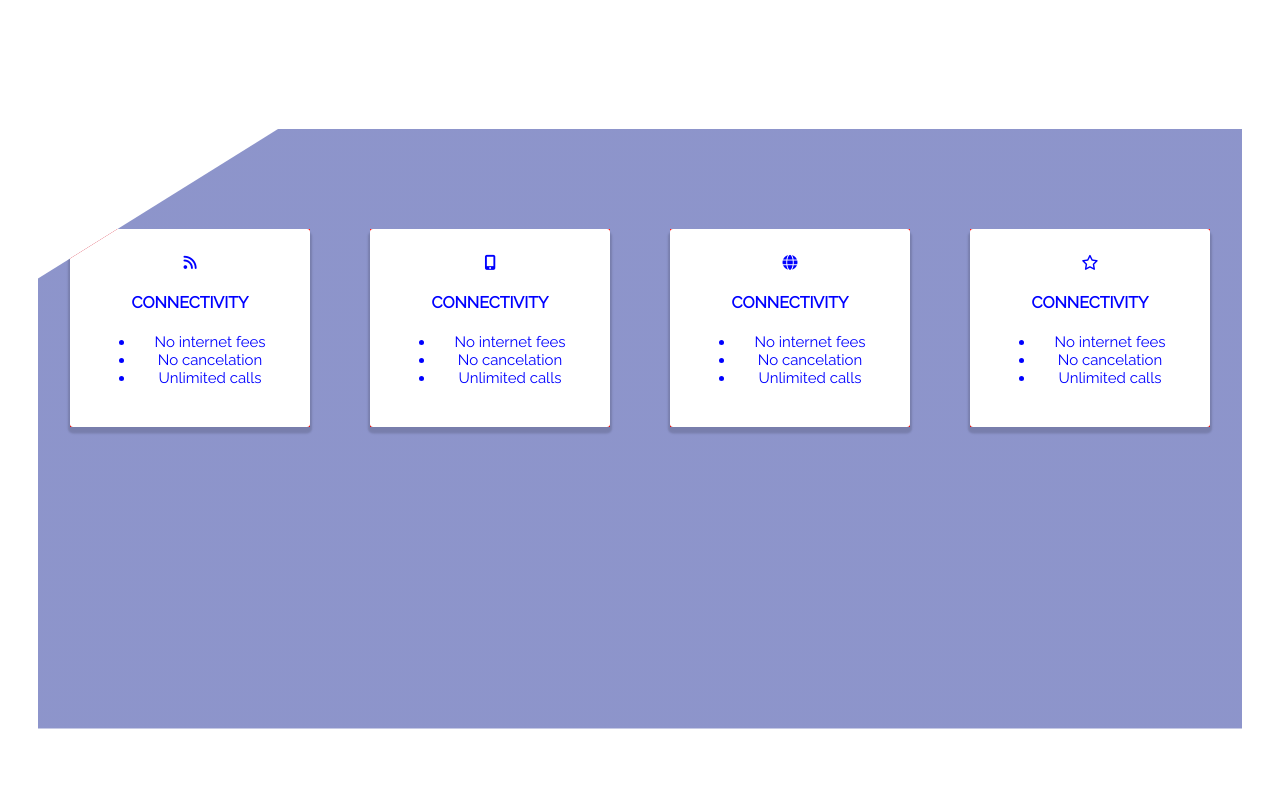
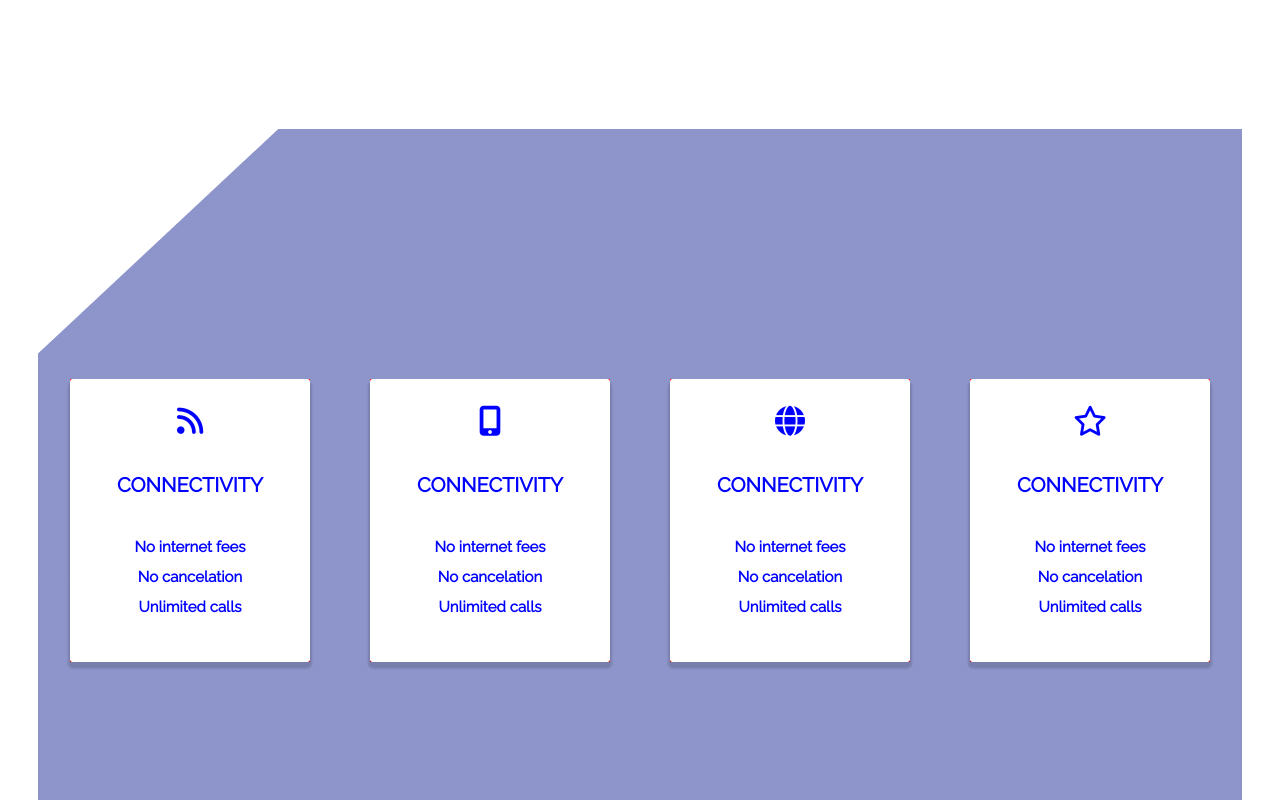
Before and after one commit to mehrnaz98/sim-company, a website: page starter/index.html in a window 1280 px wide. Shown: the part 1200-2000 px from the top of the page. Before the commit the page ends 1967 px from the top, so only its background shows below. Drawn offline with Linux system fonts and the light colour scheme.

Commit message:
list styled

```diff
--- a/sass/base/_utilities.scss
+++ b/sass/base/_utilities.scss
@@ -16,8 +16,8 @@
 }
 
 .u-vertical-padding-sm {
-  padding-top: 5rem;
-  padding-bottom: 5rem;
+  padding-top: 0.8rem;
+  padding-bottom: 0.8rem;
 }
 
 .u-center-text {
--- a/sass/components/_specification-card.scss
+++ b/sass/components/_specification-card.scss
@@ -6,14 +6,20 @@
   box-shadow: 0 4.5px 2px 2px rgba($black-color, 0.15);
 
   &__title {
-    font-size: 1.6rem;
+    font-size: 2rem;
     font-weight: 700;
     text-transform: uppercase;
   }
 
   &__icon {
+    font-size: 3rem;
   }
 
   &__list {
+    list-style: none;
+    padding-left: 0;
+    line-height: 2;
+    font-weight: 600;
+    font-size: 1.7;
   }
 }
--- a/sass/pages/_home.scss
+++ b/sass/pages/_home.scss
@@ -13,6 +13,7 @@ body {
 }
 
 .section-specification-cards {
+  padding: 25rem 0;
   background-image: linear-gradient(
       to bottom,
       rgba($primary-color, 0.5),
--- a/starter/index.html
+++ b/starter/index.html
@@ -64,16 +64,17 @@
           </div>
         </div>
       </section>
-      <section
-        class="section-specification-cards u-vertical-padding-md u-center-text u-bkg-white"
-      >
+
+      <section class="section-specification-cards u-center-text u-bkg-white">
         <div class="row">
           <div class="col-1-of-4">
             <div class="specification-card u-center-text">
               <div class="specification-card__icon">
                 <i class="fa-solid fa-rss"></i>
               </div>
-              <h4 class="specification-card__title">Connectivity</h4>
+              <h4 class="specification-card__title u-vertical-padding-sm">
+                Connectivity
+              </h4>
               <ul class="specification-card__list">
                 <li>No internet fees</li>
                 <li>No cancelation</li>
@@ -87,7 +88,9 @@
               <div class="specification-card__icon">
                 <i class="fa-sharp fa-solid fa-mobile-screen-button"></i>
               </div>
-              <h4 class="specification-card__title">Connectivity</h4>
+              <h4 class="specification-card__title u-vertical-padding-sm">
+                Connectivity
+              </h4>
               <ul class="specification-card__list">
                 <li>No internet fees</li>
                 <li>No cancelation</li>
@@ -101,7 +104,9 @@
               <div class="specification-card__icon">
                 <i class="fa-solid fa-globe"></i>
               </div>
-              <h4 class="specification-card__title">Connectivity</h4>
+              <h4 class="specification-card__title u-vertical-padding-sm">
+                Connectivity
+              </h4>
               <ul class="specification-card__list">
                 <li>No internet fees</li>
                 <li>No cancelation</li>
@@ -115,7 +120,9 @@
               <div class="specification-card__icon">
                 <i class="fa-regular fa-star"></i>
               </div>
-              <h4 class="specification-card__title">Connectivity</h4>
+              <h4 class="specification-card__title u-vertical-padding-sm">
+                Connectivity
+              </h4>
               <ul class="specification-card__list">
                 <li>No internet fees</li>
                 <li>No cancelation</li>
```
Also changed, not shown: starter/css/style.css.
